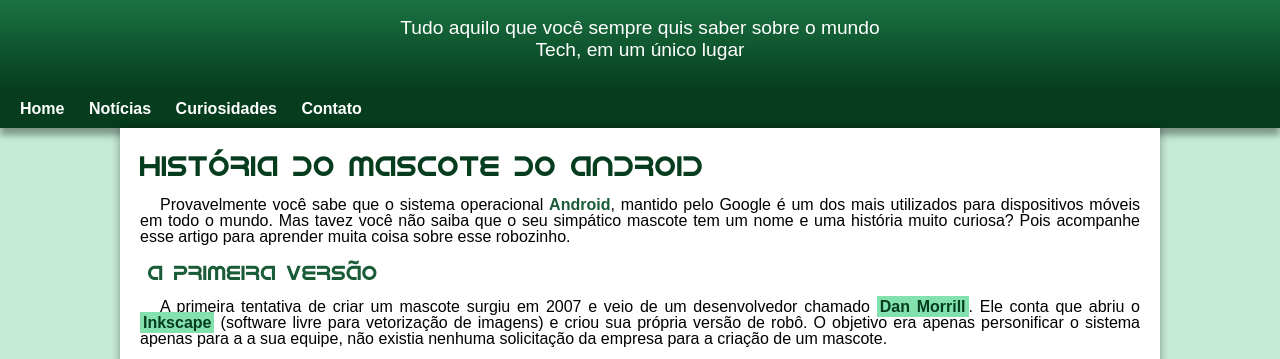
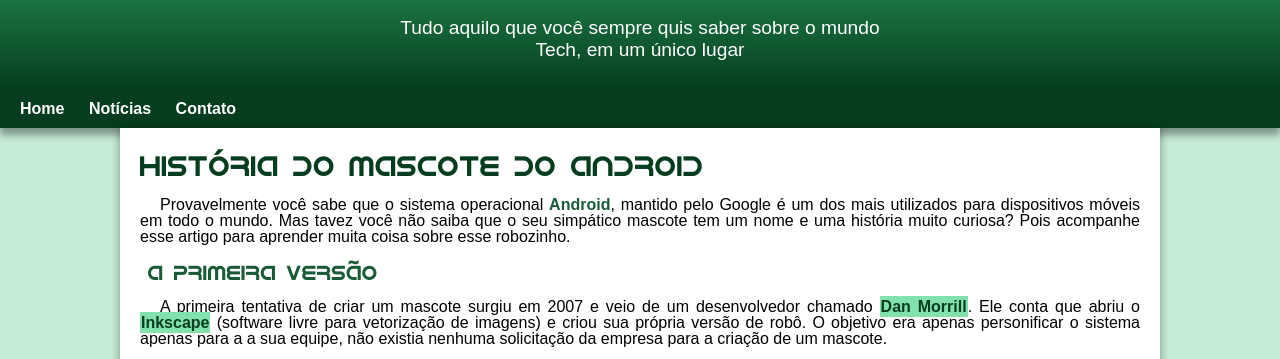
Before and after one commit to PauloVictorAlmeida/projeto-android, a plain HTML site: page index.html in a window 1280 px wide. Shown: the part 90-449 px from the top of the page. Drawn offline with Linux system fonts and the light colour scheme.

Commit message:
retirada e mudança de px

```diff
--- a/index.html
+++ b/index.html
@@ -15,7 +15,6 @@
     <nav>
         <a href="#">Home</a>
         <a href="#">Notícias</a>
-        <a href="#">Curiosidades</a>
         <a href="#">Contato</a>
     </nav>
     <main>
--- a/style/style.css
+++ b/style/style.css
@@ -110,7 +110,7 @@ main a{
     font-weight: bold;
     color: var(--cor5);
     background-color: var(--cor1);
-    padding: 2px 3px;
+    padding: 2px 1px;
 }
 
 main h1{
```
